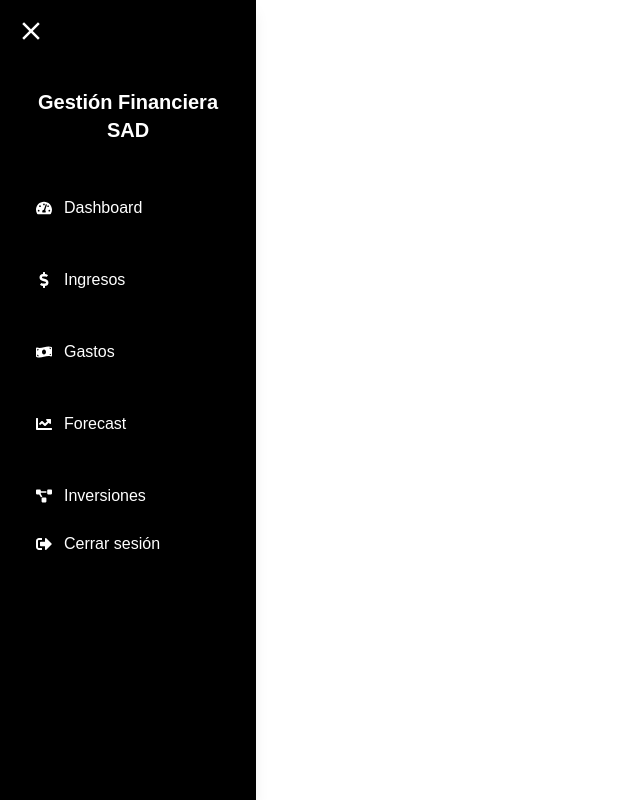
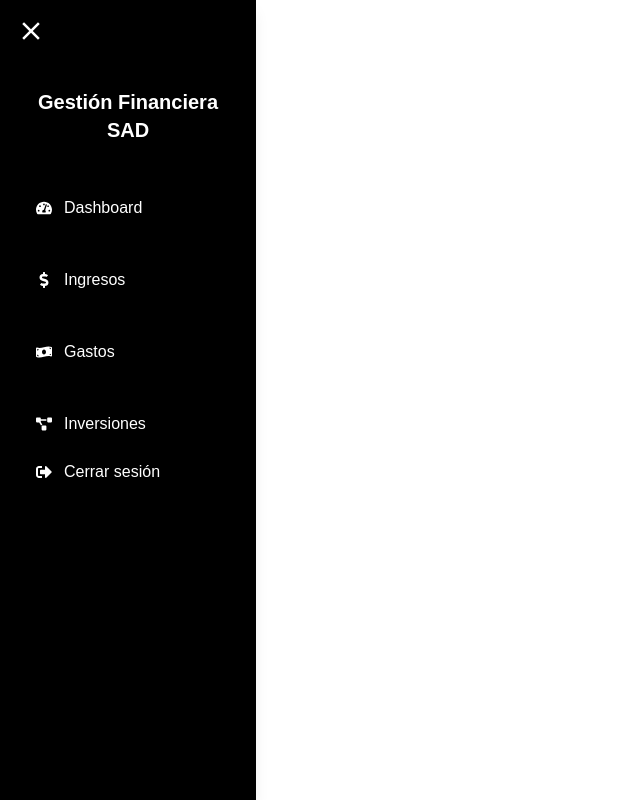
Before and after one commit to BautiJanse/GestionFinancieraSAD, a Next.js app: page / in a window 1280 px wide. Shown: the whole page, without its empty margins (0-640 px from the left). Built offline with nearby package versions, Linux system fonts and the light colour scheme.

Commit message:
deploy modifications

```diff
--- a/components/SideBar.tsx
+++ b/components/SideBar.tsx
@@ -52,10 +52,7 @@ const Sidebar = () => {
               <FaMoneyBillWave className="mr-3" />
               <Link href="/gastos" onClick={handleLinkClick}>Gastos</Link>
             </li>
-            <li className="flex items-center text-white hover:bg-gray-700 p-3 rounded-lg cursor-pointer transition-transform duration-300 ease-in-out transform hover:scale-105 hover:text-yellow-400">
-              <FaChartLine className="mr-3" />
-              <Link href="/forecast" onClick={handleLinkClick}>Forecast</Link>
-            </li>
+
             <li className="flex items-center text-white hover:bg-gray-700 p-3 rounded-lg cursor-pointer transition-transform duration-300 ease-in-out transform hover:scale-105 hover:text-yellow-400">
               <FaProjectDiagram className="mr-3" />
               <Link href="/inversiones" onClick={handleLinkClick}>Inversiones</Link>
```
